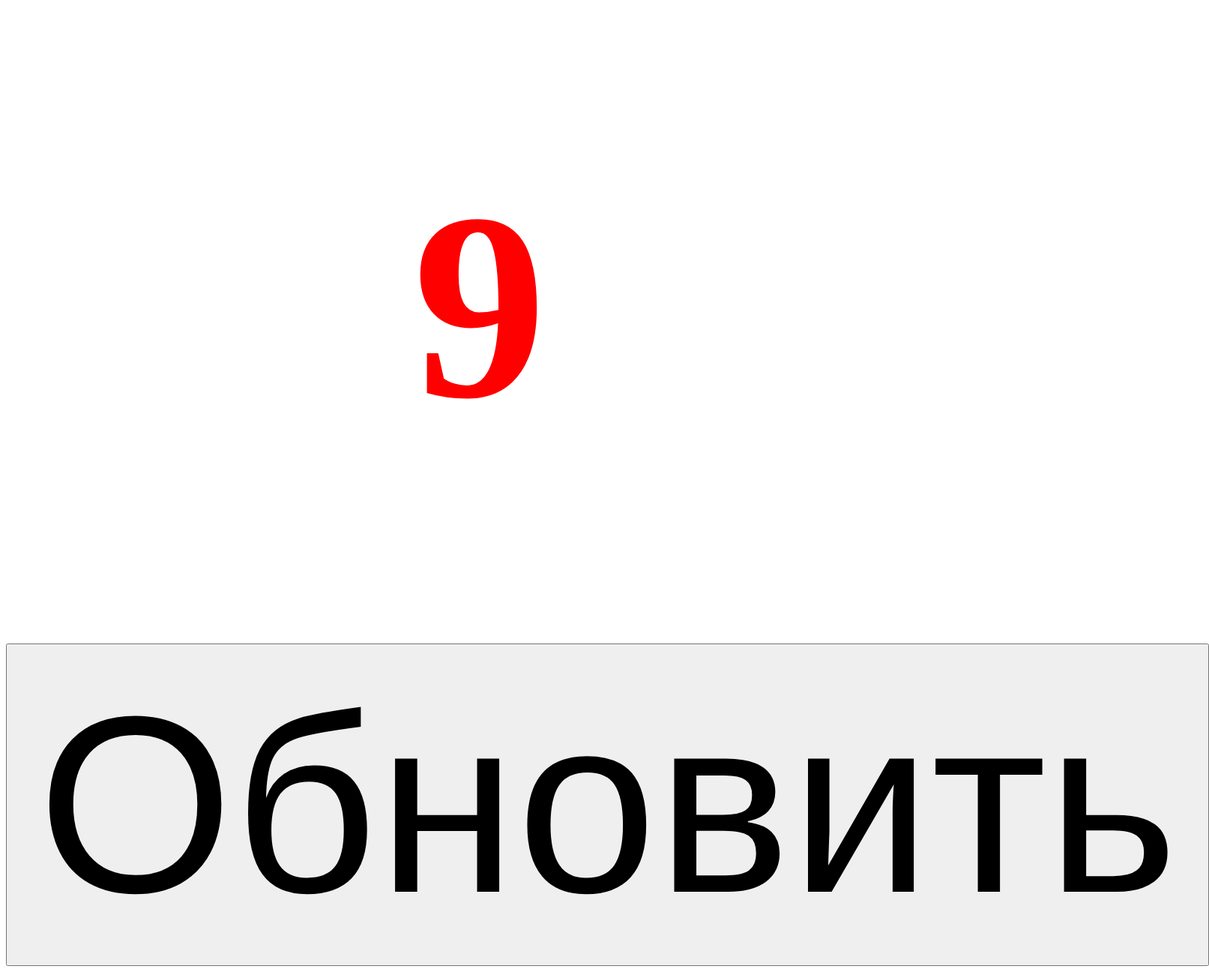
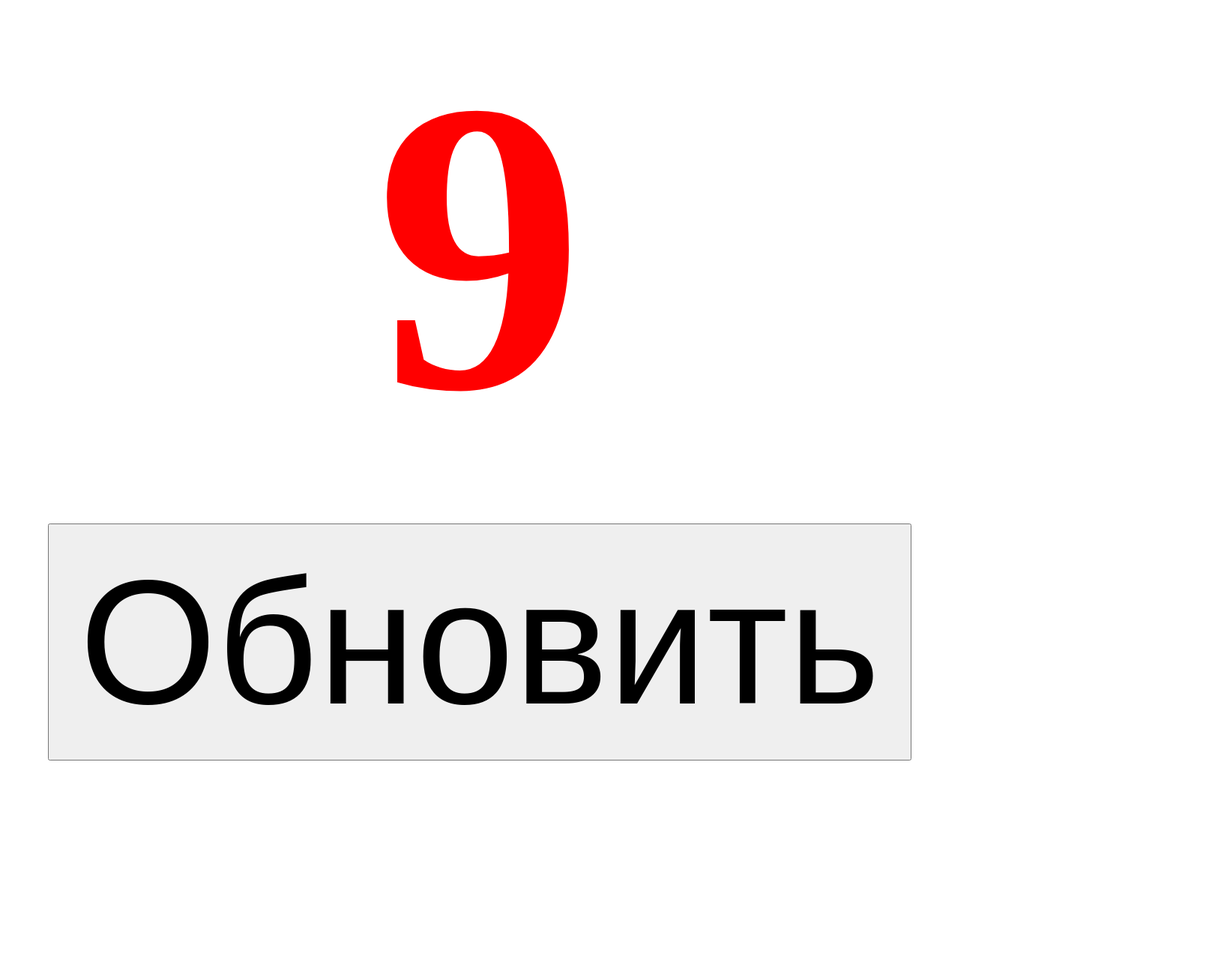
Before and after one commit to xzes1212/ezo, a plain HTML site: page index.html in a window 1280 px wide. Shown: the whole page at 75% size, 1613 px wide, since content can reach past the window. After the commit the page ends 1022 px from the top, so only its background shows below. Drawn offline with Linux system fonts and the light colour scheme.

Commit message:
Update index.html

```diff
--- a/index.html
+++ b/index.html
@@ -3,17 +3,17 @@
 <head>
   <style>
     #number-container {
-      font-size: 356px;
+      font-size: 556px;
       font-weight: bold;
       color: red;
       display: flex;
-      height: 100vh;
+      height: 80vh;
       align-items: center;
       justify-content: center;
     }
 
      button {
-        font-size: 336px;
+        font-size: 236px;
         padding: 20px 40px;
         margin-top: 50px;
         display: block;
```
